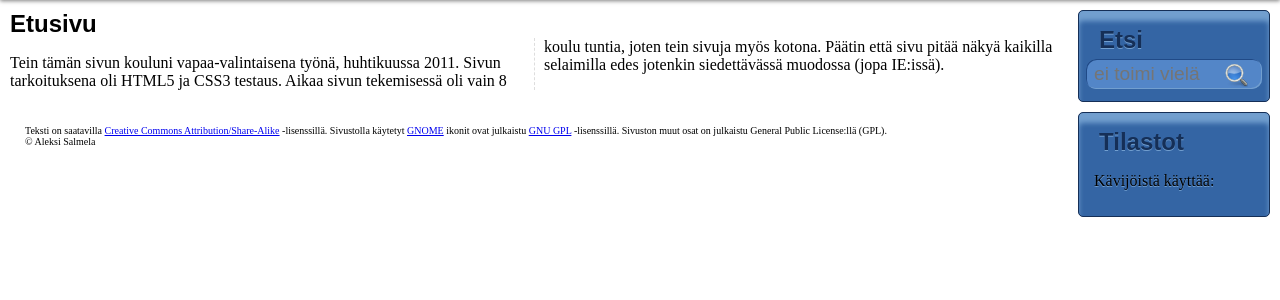
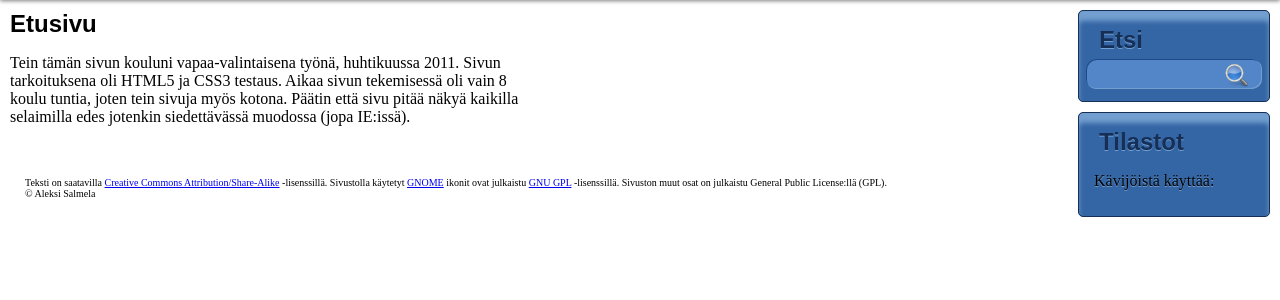
Before and after one commit to Salmela/old-pages, a PHP site: page / in a window 1280 px wide. Shown: the part 105-405 px from the top of the page. Run offline with PHP 8.4, Linux system fonts and the light colour scheme; some web fonts are replaced.

Commit message:
Improve search and disallow splitting index page content

```diff
--- a/content.php
+++ b/content.php
@@ -28,8 +28,10 @@ class Page {
 }
 
 $content = <<<END
+<div class="section">
 <h1>Etusivu</h1>
 <p>Tein tämän sivun kouluni vapaa-valintaisena työnä, huhtikuussa 2011. Sivun tarkoituksena oli HTML5 ja CSS3 testaus. Aikaa sivun tekemisessä oli vain 8 koulu tuntia, joten tein sivuja myös kotona. Päätin että sivu pitää näkyä kaikilla selaimilla edes jotenkin siedettävässä muodossa (jopa IE:issä).</p>
+</div>
 END;
 
 $value = new Page("main", $content, null);
@@ -168,17 +170,25 @@ new Page("links", $content, null);
 if (isset($_GET["search"])) {
 	$query = $_GET["search"];
 	$isEmpty = true;
+	echo "<div class=\"section\">";
 	echo "<h1>Haku tulokset</h1>";
-	echo "<p>(keskeneräinen)</p>";
+
+	$results = array();
 	foreach ($pageMap as $page) {
 		if (strpos($page->getContent(), $query)) {
-			echo "<a href=\"#" . $page->getPageId() . "\">" . $page->getPageId() . "</a>";
-			$isEmpty = false;
+			$results[] = $page;
 		}
 	}
-	if ($isEmpty) {
-		echo "No results found";
+	if (empty($results)) {
+		echo "<p>No results found</p>";
+	} else {
+		echo "<ol>";
+		foreach ($results as $page) {
+			echo "<li><a href=\"#" . $page->getPageId() . "\">" . $page->getPageId() . "</a></li>";
+		}
+		echo "</ol>";
 	}
+	echo "</div>";
 } else {
 	$pageName = isset($_GET["page"]) ? $_GET["page"] : null;
 
--- a/index.php
+++ b/index.php
@@ -20,7 +20,7 @@
             <li id="demo" class="menu"><a href="#demo" onclick="content.load('demo');">Demoja</a>
               <ul>
                 <li><a href="#demo" onclick="content.load('demo');">Javascript</a></li>
-                <li><a href="javascript: void(0)" onclick="window.open('nanoInkscape/draw.htm', 'piirrä', 'width=300, height=300');">Gtk</a></li>
+                <li><a href="javascript: void(0)" onclick="window.open('nanoInkscape/draw.htm', 'piirrä', 'width=300, height=300');">nanoInkscape</a></li>
               </ul>
             </li>
             <li id="links" class="menu"><a href="#links" onclick="content.load('links');">Linkkejä</a>
@@ -38,7 +38,7 @@
       <div id="sidebar">
         <div id="search">
           <h2>Etsi</h2>
-          <input type="text" id="searchBox" name="searchBox" placeholder="ei toimi vielä" accesskey="f"><button type="submit" id="searchSubmit">Etsi</button>
+          <input type="text" id="searchBox" name="searchBox" accesskey="f"><button type="submit" id="searchSubmit">Etsi</button>
         </div>
         <div id="statistics">
           <h2>Tilastot</h2>
--- a/style.css
+++ b/style.css
@@ -319,15 +319,30 @@ h3 a:visited {
 	text-align: left;
 	-moz-column-rule: 1px dashed #ddd;
 	-webkit-column-rule: 1px dashed #ddd;
+	-o-column-column-rule: 1px dashed #ddd;
+	-ms-column-column-rule: 1px dashed #ddd;
 	column-rule: 1px dashed #ddd;
 	-moz-column-gap: 20px;
 	-webkit-column-gap: 20px;
+	-o-column-column-gap: 20px;
+	-ms-column-column-gap: 20px;
 	column-gap: 20px;
 }
+
+#content .section {
+	-webkit-column-break-inside:avoid;
+	-moz-column-break-inside:avoid;
+	-o-column-break-inside:avoid;
+	-ms-column-break-inside:avoid;
+	column-break-inside:avoid;
+}
+
 #content h1,
 #content #headertext {
 	-moz-column-span: all;
 	-webkit-column-span: all;
+	-o-column-column-span: all;
+	-ms-column-column-span: all;
 	column-span: all;
 }
 #copyrights {
```
